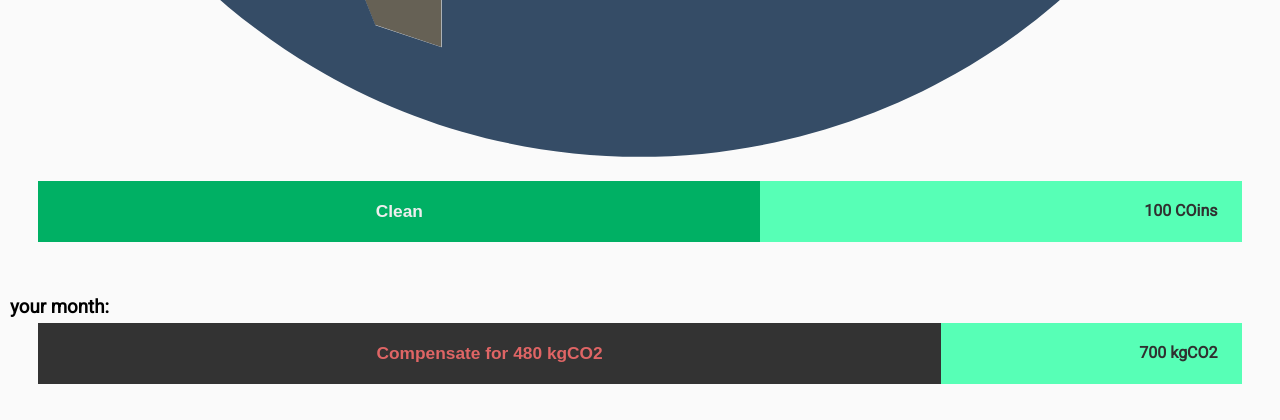
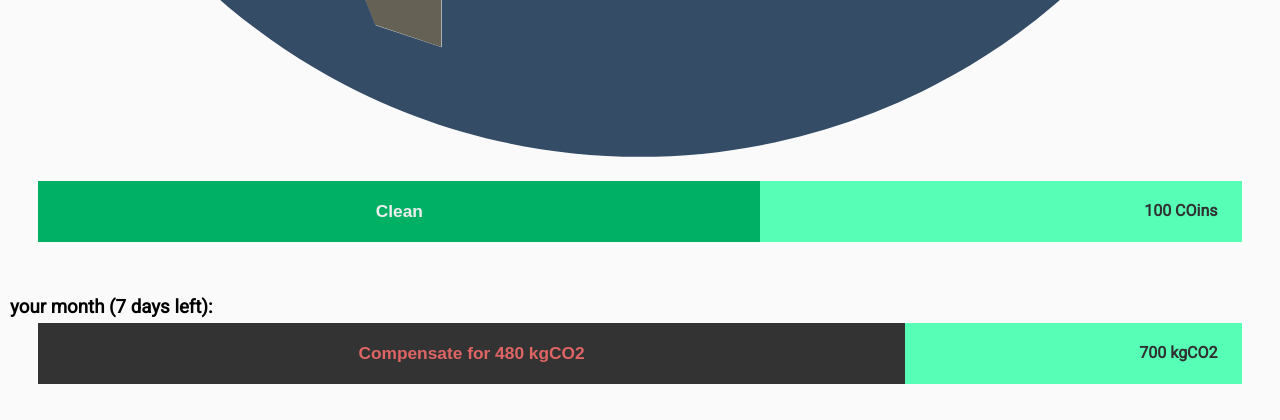
Before and after one commit to manoletre/sciencehackbest, a Node server app: page / in a window 1280 px wide. Shown: the part 1197-1617 px from the top of the page. Run offline with Node 20, Linux system fonts and the light colour scheme.

Commit message:
button width

```diff
--- a/public/css/style.css
+++ b/public/css/style.css
@@ -59,7 +59,7 @@
   #co2emissions button {
     background-color: #333333;
     color: #df6565;
-    width: 75%;
+    width: 72%;
   }
 
   #note {
--- a/views/index.jade
+++ b/views/index.jade
@@ -279,7 +279,7 @@ svg(version='1.1', xmlns='http://www.w3.org/2000/svg', xmlns:xlink='http://www.w
     br
     br
 
-    h3 your month:
+    h3 your month (7 days left):
     #co2emissions
         button(onclick='betterWorld()')
             b Compensate for 480 kgCO2
```
